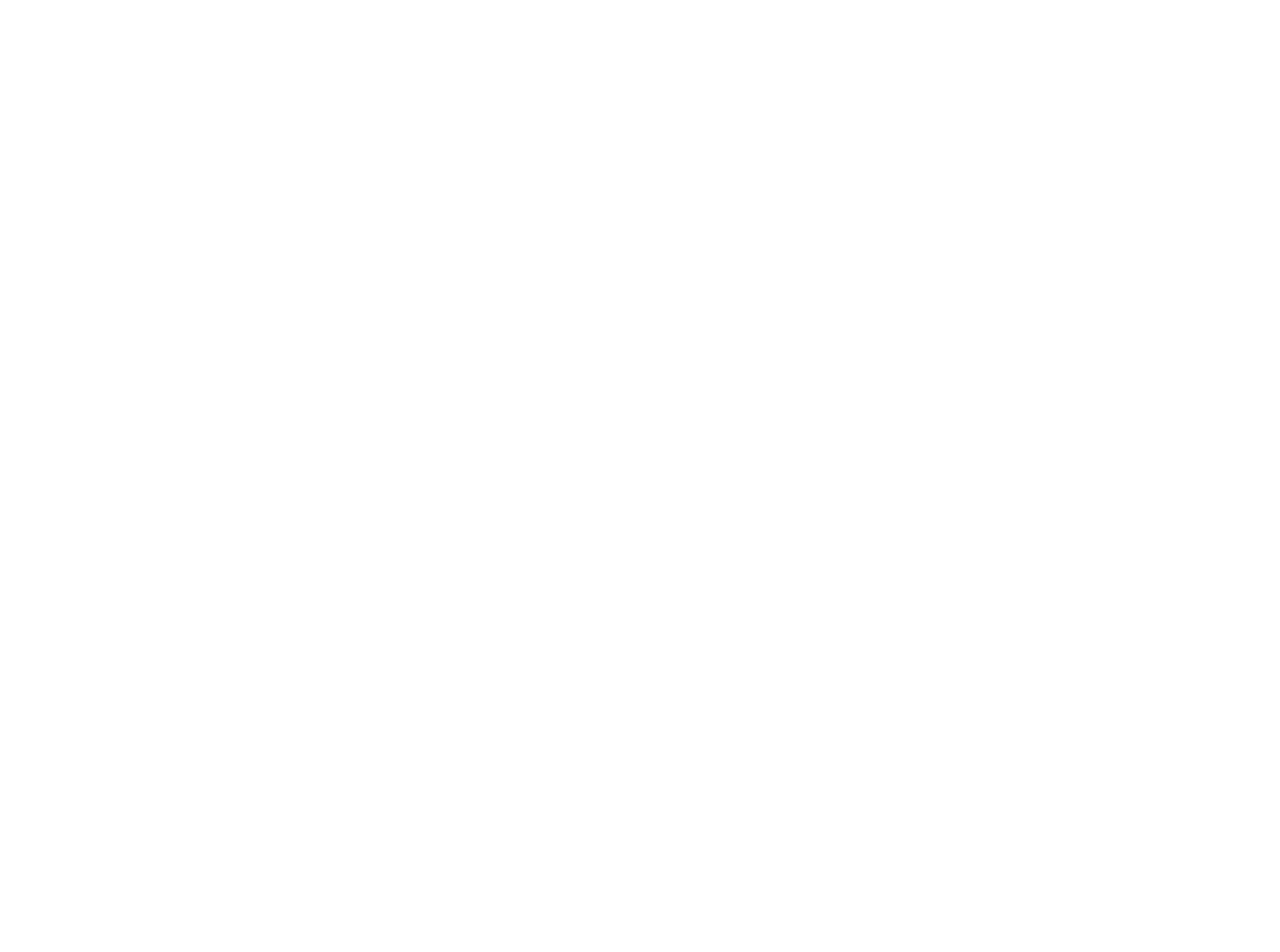
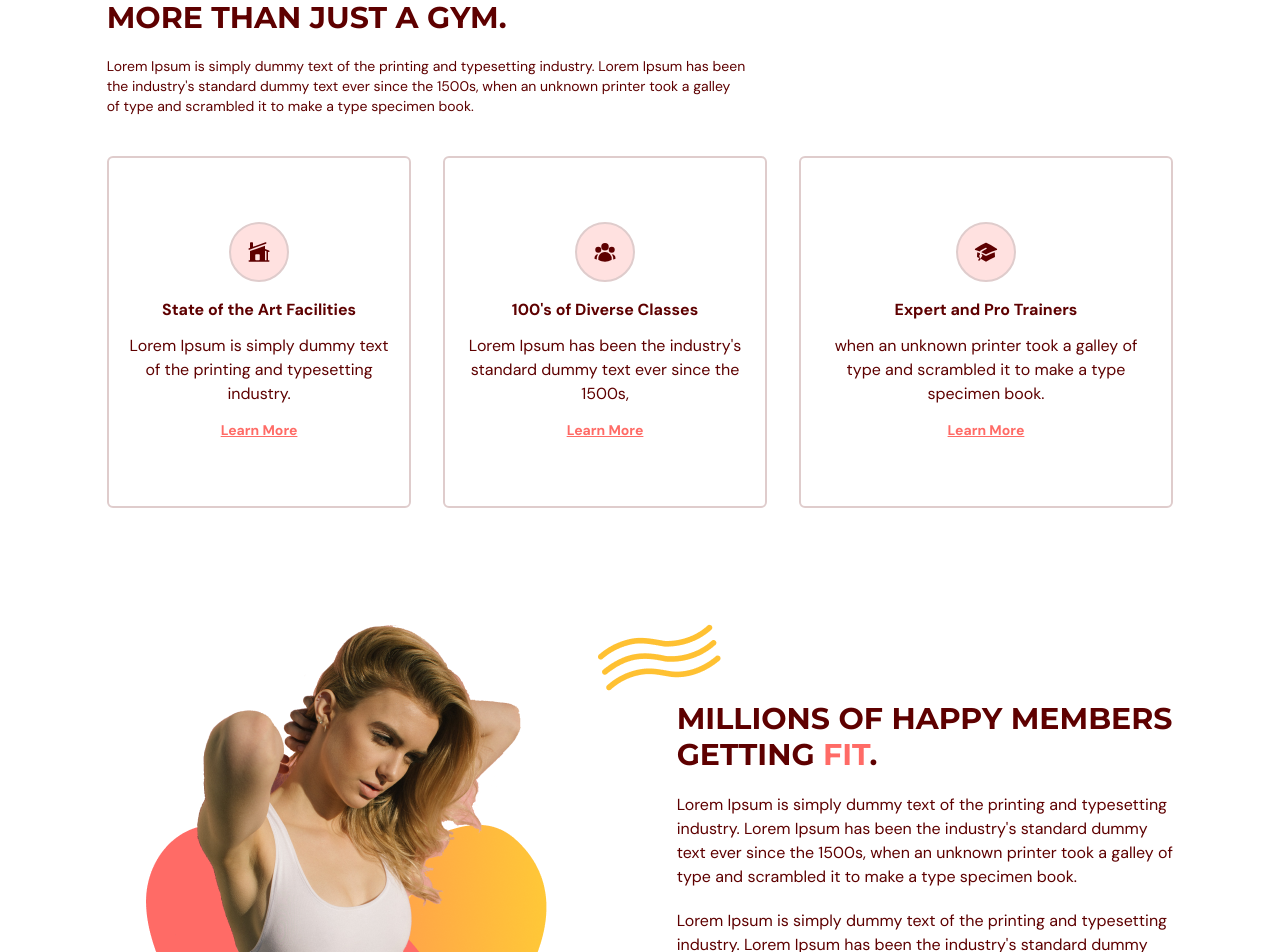
Before and after one commit to yebinp1102/Fitness-ts, a React (Vite) app: page / in a window 1280 px wide. Shown: the part 900-1852 px from the top of the page. Before the commit the page ends 823 px from the top, so only its background shows below. Built offline with nearby package versions, Linux system fonts and the light colour scheme.

Commit message:
Feat: benefit component

```diff
--- a/src/App.tsx
+++ b/src/App.tsx
@@ -2,6 +2,7 @@
 import Navbar from "./components/Navbar"
 import { SelectedPage } from "./shared/types";
 import Home from "./components/Home";
+import Benefits from "./components/Benefits";
 
 function App() {
   const [selectedPage, setSelectedPage] = useState<SelectedPage>(SelectedPage.Home);
@@ -30,6 +31,9 @@
       <Home
         setSelectedPage={setSelectedPage}
       />
+      <Benefits
+        setSelectedPage={setSelectedPage}
+      />
     </div>
   )
 }
--- /dev/null
+++ b/src/components/Benefit.tsx
@@ -0,0 +1,41 @@
+import { motion } from "framer-motion";
+import { SelectedPage } from "../shared/types"
+import AnchorLink from "react-anchor-link-smooth-scroll"
+
+const childVariant = {
+  hidden: { opacity: 0, scale: 0.9 },
+  visible: { opacity: 1, scale: 1 },
+}
+
+type Props = {
+  icon: JSX.Element;
+  title: string;
+  description: string;
+  setSelectedPage: (value: SelectedPage) => void;
+}
+
+const Benefit = ({icon, title, description, setSelectedPage}: Props) => {
+  return (
+    <motion.div
+      className="mt-5 rounded-md border-2 border-gray-100 px-5 py-16 text-center"
+      variants={childVariant}
+    >
+      <div className="mb-4 flex justify-center">
+        <div className="rounded-full border-2 border-gray-100 bg-primary-100 p-4">
+          {icon}
+        </div>
+      </div>
+      <h4 className="font-bold">{title}</h4>
+      <p className="my-3">{description}</p>
+      <AnchorLink
+        className="text-sm font-bold text-primary-500 underline hover:text-secondary-500"
+        onClick={() => setSelectedPage(SelectedPage.ContactUs)}
+        href={`#${SelectedPage.ContactUs}`}
+      >
+        Learn More
+      </AnchorLink>
+    </motion.div>
+  )
+}
+
+export default Benefit
--- /dev/null
+++ b/src/components/Benefits.tsx
@@ -0,0 +1,150 @@
+import { motion } from "framer-motion";
+import { BenefitType, SelectedPage } from "../shared/types"
+import { HomeModernIcon, UserGroupIcon, AcademicCapIcon } from "@heroicons/react/24/solid"
+import HText from "../shared/HText";
+import Benefit from "./Benefit";
+import ActionButton from "../shared/ActionButton";
+import BenefitsPageGraphic from '../assets/BenefitsPageGraphic.png'
+
+const benefits: Array<BenefitType> = [
+  {
+    icon: <HomeModernIcon className="h-6 w-6" />,
+    title: "State of the Art Facilities",
+    description: "Lorem Ipsum is simply dummy text of the printing and typesetting industry.",
+  },
+  {
+    icon: <UserGroupIcon className="h-6 w-6" />,
+    title: "100's of Diverse Classes",
+    description: "Lorem Ipsum has been the industry's standard dummy text ever since the 1500s,",
+  },
+  {
+    icon: <AcademicCapIcon className="h-6 w-6" />,
+    title: "Expert and Pro Trainers",
+    description: "when an unknown printer took a galley of type and scrambled it to make a type specimen book.",
+  },
+]
+
+const container = {
+  hidden: {},
+  visible: {
+    transition: { staggerChildren: 0.2 },
+  },
+}
+
+type Props = {
+  setSelectedPage: (value: SelectedPage) => void;
+}
+
+const Benefits = ({setSelectedPage}: Props) => {
+  return (
+    <section
+      id="benefits"
+      className="mx-auto min-h-full w-5/6 py-20"
+    >
+      <motion.div
+        onViewportEnter={() => setSelectedPage(SelectedPage.Benefits)}
+      >
+
+        {/* header */}
+        <motion.div
+          className="md:my-5 md:w-3/5"
+          initial="hidden"
+          whileInView="visible"
+          viewport={{once: true, amount: 0.5}}
+          transition={{ duration: 0.5}}
+          variants={{hidden: {opacity: 0, x: -50}, visible: {opacity: 1, x: 0} }}
+        >
+          <HText>MORE THAN JUST A GYM.</HText>
+          <p className="my-5 text-sm">
+          Lorem Ipsum is simply dummy text of the printing and typesetting industry.
+          Lorem Ipsum has been the industry's standard dummy text ever since the 1500s,
+          when an unknown printer took a galley of type and scrambled it to make a type specimen book.
+          </p>
+        </motion.div>
+
+        {/* benefits */}
+        <motion.div
+          className="md:flex items-center justify-between gap-8 mt-5"
+          initial="hidden"
+          whileInView="visible"
+          viewport={ {once: true, amount: 0.5}}
+          variants={container}
+        >
+          {benefits.map((benefit: BenefitType) => (
+            <Benefit
+              key={benefit.title}
+              icon={benefit.icon}
+              title={benefit.title}
+              description={benefit.description}
+              setSelectedPage={setSelectedPage}
+            />
+          ))}
+        </motion.div>
+
+        {/* Grapics & description */}
+        <div className="mt-16 items-center justify-between gap-20 md:mt-28 md:flex">
+          {/* Graphic */}
+          <img
+            className="mx-auto"
+            alt="benefits-page-graphic"
+            src={BenefitsPageGraphic}
+          />
+
+          {/* description */}
+          <div>
+            {/* title */}
+            <div className="relative">
+              <div className="before:absolute before:-top-20 before:-left-20 before:z-[1] before:content-abstractwaves">
+                <motion.div
+                  initial="hidden"
+                  whileInView="visible"
+                  viewport={{once: true, amount: 0.5}}
+                  transition={{ duration: 0.5}}
+                  variants={{hidden: {opacity: 0, x: 50}, visible: {opacity: 1, x: 0} }}
+                >
+                  <HText>
+                    MILLIONS OF HAPPY MEMBERS GETTING{" "}
+                    <span className="text-primary-500">FIT</span>.
+                  </HText>
+                </motion.div>
+              </div>
+            </div>
+
+            {/* desc */}
+            <motion.div
+              initial="hidden"
+              whileInView="visible"
+              viewport={{once: true, amount: 0.5}}
+              transition={{delay:0.2, duration: 0.5}}
+              variants={{hidden: {opacity: 0, x: 50}, visible: {opacity: 1, x: 0} }}
+            >
+              <p className="my-5">
+                Lorem Ipsum is simply dummy text of the printing and typesetting industry.
+                Lorem Ipsum has been the industry's standard dummy text ever since the 1500s,
+                when an unknown printer took a galley of type and scrambled it to make a type specimen book.
+              </p>
+              <p className="mb-5">
+                Lorem Ipsum is simply dummy text of the printing and typesetting industry.
+                Lorem Ipsum has been the industry's standard dummy text ever since the 1500s,
+                when an unknown printer took a galley of type and scrambled it to make a type specimen book.
+              </p>
+            </motion.div>
+
+            {/* button */}
+            <div className="relative mt-16">
+              <div className="before:absolute before:-bottom-20 before:right-40 before:z-[-1] before:content-sparkles">
+                <ActionButton setSelectedPage={setSelectedPage}>
+                  Join Now
+                </ActionButton>
+              </div>
+            </div>
+
+          </div>
+        </div>
+
+      </motion.div>
+    </section>
+  )
+}
+
+export default Benefits
--- /dev/null
+++ b/src/shared/HText.tsx
@@ -0,0 +1,15 @@
+import React from "react"
+
+type Props = {
+  children: React.ReactNode;
+}
+
+const HText = ({children}: Props) => {
+  return (
+    <h1 className="basis-3/5 font-montserrat text-3xl font-bold">
+      {children}
+    </h1>
+  )
+}
+
+export default HText
--- a/src/shared/types.ts
+++ b/src/shared/types.ts
@@ -4,3 +4,9 @@
   OurClasses = "ourclasses",
   ContactUs = "contactus"
 }
+
+export interface BenefitType {
+  icon: JSX.Element;
+  title: string;
+  description: string;
+}
```
